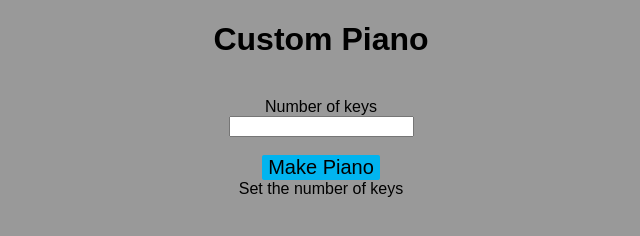
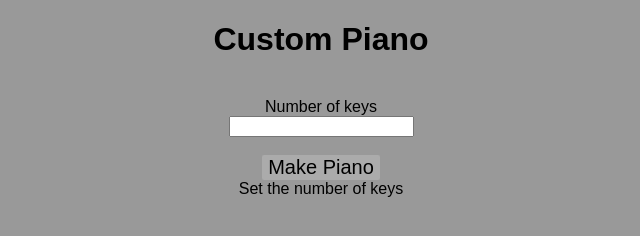
Before and after one commit to qnlex/qnlex.github.io, a plain HTML site: page index.html in a window 1280 px wide. In both pictures the pointer is over the button "Make Piano". Shown: the whole page, without its empty margins (319-959 px from the left). Drawn offline with Linux system fonts and the light colour scheme.

Commit message:
Update style.css

```diff
--- a/style.css
+++ b/style.css
@@ -18,7 +18,7 @@ button
 }
 button:hover {
     border: none;
-    background: #01B4EF;
+    background: #ababab;
 }
 #streamSettings
 {
```
